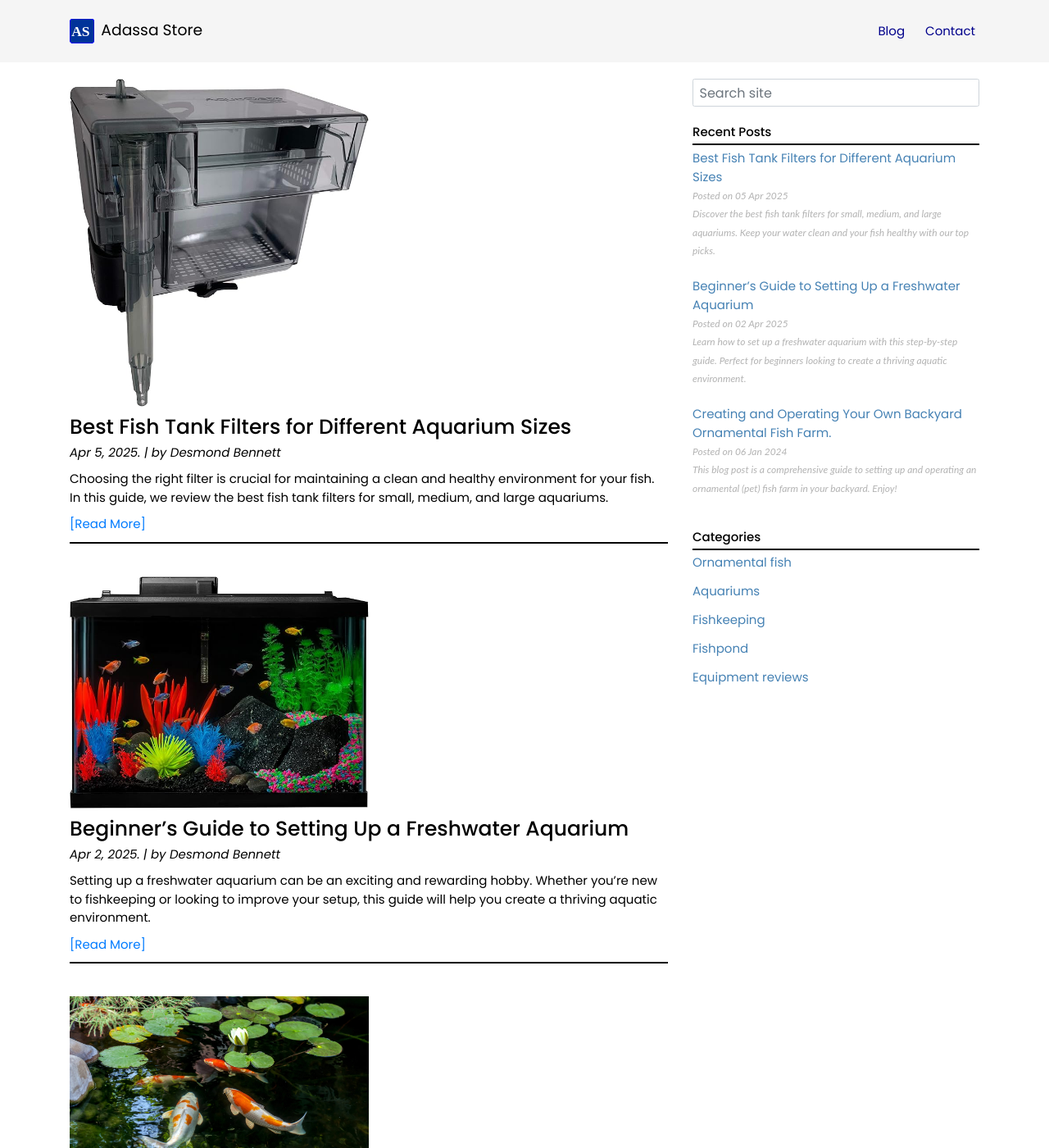
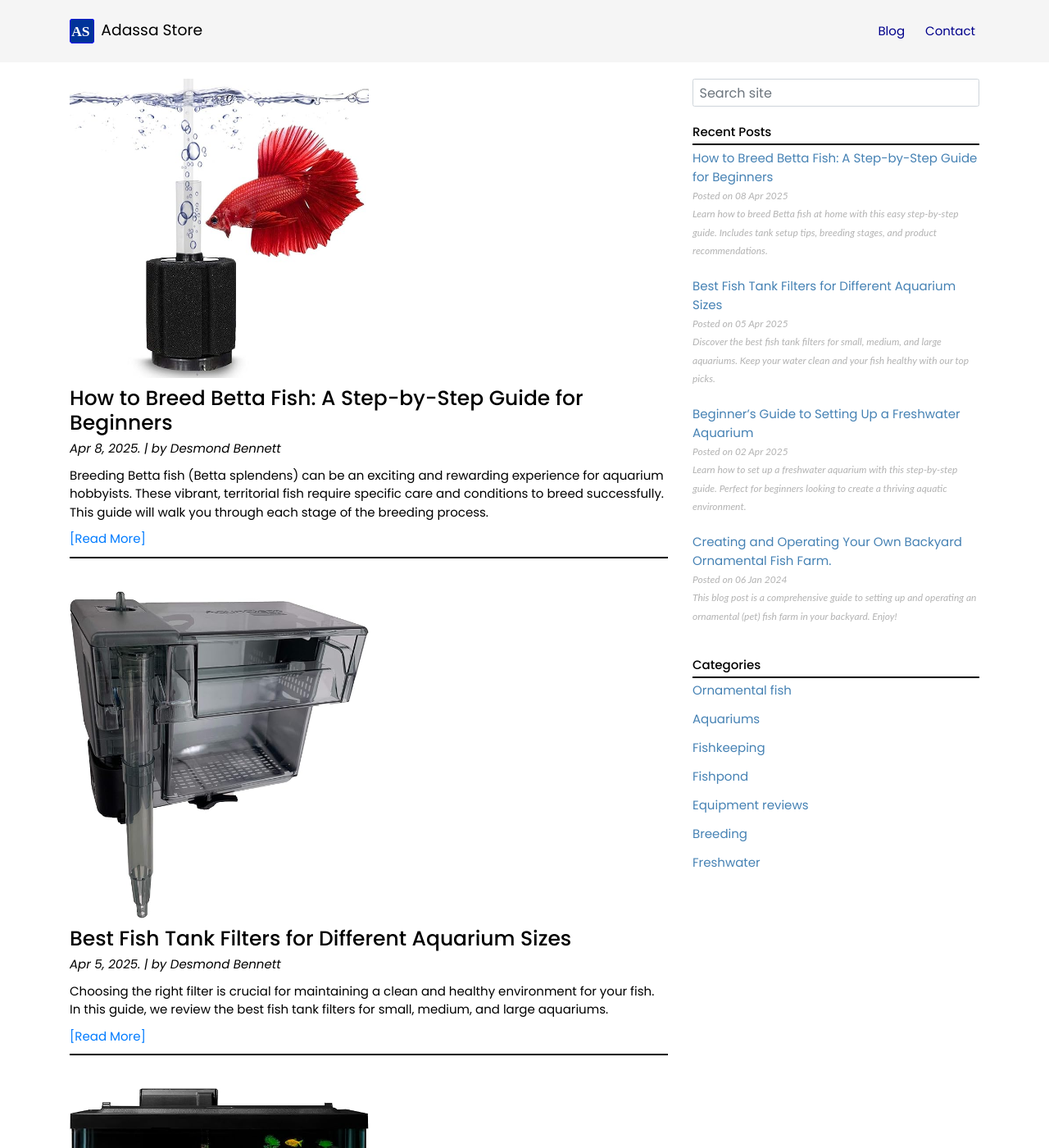
Before and after one commit to Adassa-Enterprise-Solutions/adassa-store, a Jekyll site: the page built from blog.html, in a window 1280 px wide and 1400 px high. Shown: the whole window at 82% size. Built offline with Jekyll 4.4.1, drawn with Linux system fonts in a browser that asks for light colours.

Commit message:
General updates.

```diff
--- a/_data/products.yml
+++ b/_data/products.yml
@@ -65,3 +65,18 @@
   description: Penn-Plax Cascade All-in-One Aquarium Canister Filter – for Tanks Up to 150 Gallons (315 GPH) – Cascade 1200
   link: https://amzn.to/4i4ZJa4
   image: https://m.media-amazon.com/images/I/71bj2qzO7vL._AC_SY879_.jpg
+- name: Aqueon Aquarium Starter Kit
+  categories: Aquarium
+  description: Aqueon Aquarium Fish Tank Starter Kit with LED Lighting 10 Gallon Fish Tank
+  link: https://amzn.to/3RawWWD
+  image: https://m.media-amazon.com/images/I/91JVQH2dlfL._AC_SX679_.jpg
+- name: Aquaneat Aquarium Bio Sponge Filter
+  categories: Aquarium
+  description: AQUANEAT Aquarium Bio Sponge Filter Breeding Fry Betta Shrimp Nano Fish Tank (Large up to 60Gal)
+  link: https://amzn.to/4ievzkN
+  image: https://m.media-amazon.com/images/I/71gH8e7oVyL._AC_SX679_.jpg
+- name: SunGrow Indian Almond Leaves
+  categories: Aquarium
+  description: SunGrow 50 pcs Catappa Indian Almond Leaves for Betta Fish Tank Aquarium, 2” Water Conditioner Leaves, Leaf Also Suitable for Shrimp, Goldfish, Guppy and Frogs
+  link: https://amzn.to/4jaIgP2
+  image: https://m.media-amazon.com/images/I/71Gw6Hb6MWL._AC_SX679_.jpg
--- /dev/null
+++ b/_posts/Pet Fish/2025-04-08-how-to-breed-betta-fish.md
@@ -0,0 +1,162 @@
+---
+layout: post-layout
+title: "How to Breed Betta Fish: A Step-by-Step Guide for Beginners"
+author: Desmond Bennett
+description: "Learn how to breed Betta fish at home with this easy step-by-step guide. Includes tank setup tips, breeding stages, and product recommendations."
+categories: [Breeding, Freshwater]
+tags: [betta fish, breeding, aquarium, fish care, beginner guide]
+img: BettaFish.jpg
+img-alt: Betta fish
+thumb: BettaFish.jpg
+---
+
+Breeding Betta fish (Betta splendens) can be an exciting and rewarding experience
+for aquarium hobbyists. These vibrant, territorial fish require specific care and
+conditions to breed successfully. This guide will walk you through each stage of
+the breeding process.
+
+<!--more-->
+
+## Things to Know Before You Start
+
+- Breeding Betta fish takes time, space, and patience.
+- Males are highly territorial and can harm females or fry.
+- You'll need two separate tanks: a breeding tank and a grow-out tank.
+
+---
+
+## What You Need to Breed Betta Fish
+
+Before you begin, ensure you have the following items:
+
+- A 5 to 10-gallon breeding tank with heater and sponge filter
+- Live or frozen food (e.g., brine shrimp, bloodworms)
+- Indian almond leaves or breeding cones
+- A transparent divider or container for conditioning
+- A grow-out tank for fry
+- Betta pair (healthy male and female)
+
+### Recommended Products
+
+#### **1. Breeding Tank**
+<div class="products">
+    {% for product in site.data.products %}
+        {% if product.name contains 'Aqueon Aquarium Starter Kit' %}
+            <div class="centred">
+                <h2 class="title">
+                    <a href="{{product.link}}">{{product.name}}</a>
+                </h2>
+
+                <a href="{{product.link}}">
+                    <img class="img-fluid mb-3 post-feature-image"
+                         alt="{{product.name}}"
+                         src="{{product.image}}">
+                </a>
+
+                <a href="{{product.link}}" class="btn">Buy now</a>
+            </div>
+        {% endif %}
+    {% endfor %}
+</div>
+
+#### **2. Sponge Filter (Fry Safe)**
+<div class="products">
+    {% for product in site.data.products %}
+        {% if product.name contains 'Aquaneat Aquarium Bio Sponge Filter' %}
+            <div class="centred">
+                <h2 class="title">
+                    <a href="{{product.link}}">{{product.name}}</a>
+                </h2>
+
+                <a href="{{product.link}}">
+                    <img class="img-fluid mb-3 post-feature-image"
+                         alt="{{product.name}}"
+                         src="{{product.image}}">
+                </a>
+
+                <a href="{{product.link}}" class="btn">Buy now</a>
+            </div>
+        {% endif %}
+    {% endfor %}
+</div>
+
+#### **3. Indian Almond Leaves**
+<div class="products">
+    {% for product in site.data.products %}
+        {% if product.name contains 'SunGrow Indian Almond Leaves' %}
+            <div class="centred">
+                <h2 class="title">
+                    <a href="{{product.link}}">{{product.name}}</a>
+                </h2>
+
+                <a href="{{product.link}}">
+                    <img class="img-fluid mb-3 post-feature-image"
+                         alt="{{product.name}}"
+                         src="{{product.image}}">
+                </a>
+
+                <a href="{{product.link}}" class="btn">Buy now</a>
+            </div>
+        {% endif %}
+    {% endfor %}
+</div>
+
+---
+
+## Step-by-Step Breeding Process
+
+### Step 1: **Conditioning the Pair**
+
+Feed both the male and female Betta high-protein food such as frozen bloodworms
+or live brine shrimp for 7–14 days. Keep them in separate tanks or use a clear divider.
+
+### Step 2: **Set Up the Breeding Tank**
+
+- Use a shallow 5–10 gallon tank.
+- Maintain water temperature at 78–82°F.
+- Add Indian almond leaves to reduce stress and promote bubble nest building.
+- Keep water level low (4–5 inches) to make it easier for the male to collect eggs.
+
+### Step 3: **Introduce the Pair**
+
+Place the female in a clear container inside the breeding tank for 1–2 days.
+The male will begin building a bubble nest.
+
+If the female shows vertical stripes and the male is flaring without aggression,
+it's time to release her.
+
+⚠️ **Warning**: Watch closely — if aggression is high, separate them immediately.
+
+### Step 4: **Spawning**
+
+Spawning can take several hours. The male wraps around the female and fertilizes
+the eggs. He then collects the eggs in his mouth and places them in the bubble nest.
+
+After spawning:
+- Remove the female.
+- Let the male care for the eggs and fry.
+
+### Step 5: **Fry Care**
+
+- Eggs hatch in 24–48 hours.
+- Fry become free-swimming in 3–4 days.
+- At this point, **remove the male**.
+- Feed infusoria, followed by baby brine shrimp or micro worms.
+
+Keep water clean and do regular small water changes.
+
+---
+
+## Final Tips
+
+- Never rush the breeding process.
+- Ensure proper water conditions and diet before starting.
+- Be prepared to care for dozens of tiny fry!
+
+---
+
+## Summary
+
+Breeding Betta fish takes planning, but it’s a highly rewarding experience when
+done right. By following this step-by-step guide and using the right products,
+you can raise healthy Betta fry from egg to adulthood.
```
Also changed, not shown: _draft/drafts.txt (added, +27 -0 lines), assets/media/blog/BettaFish.jpg (added).
